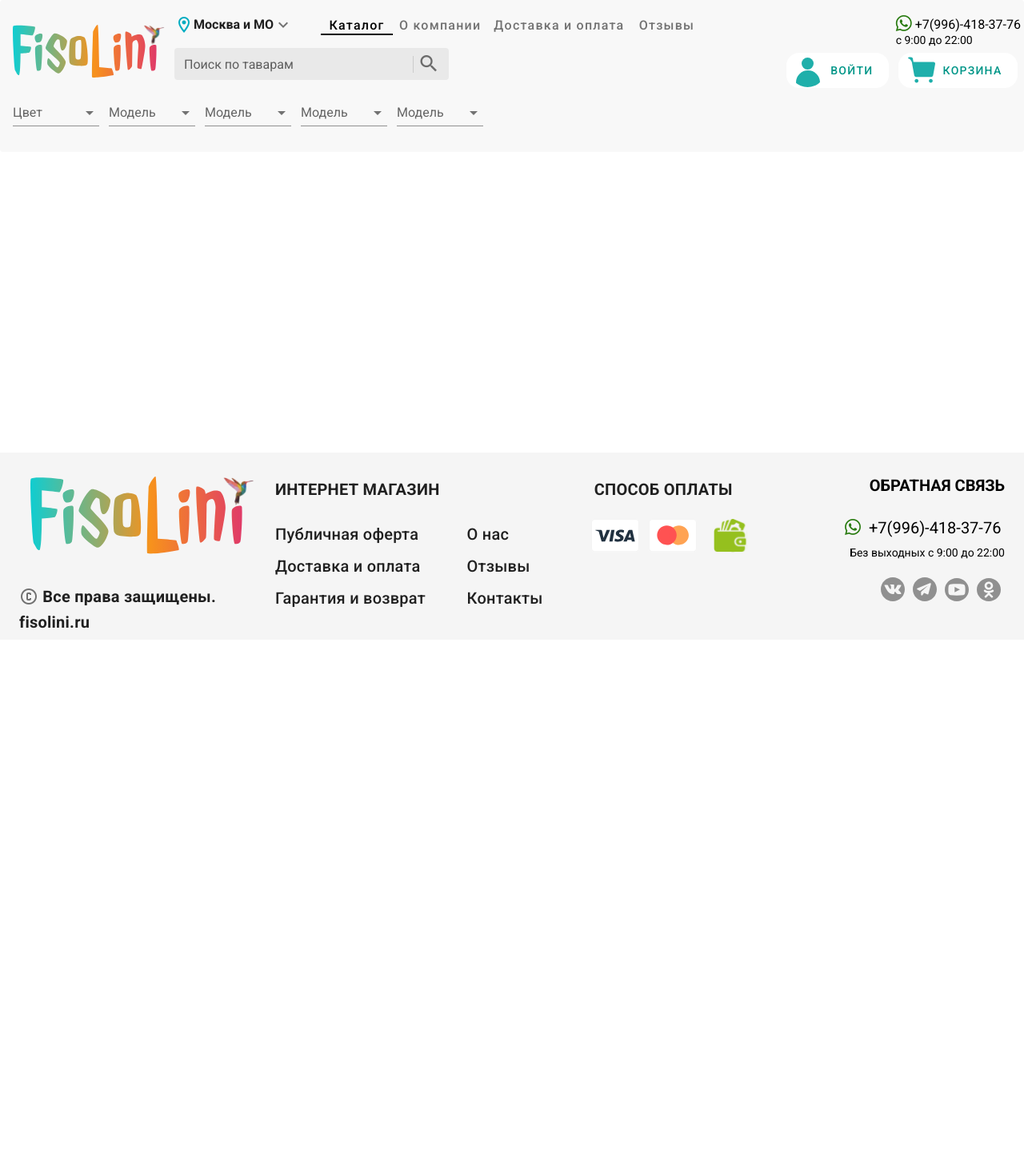
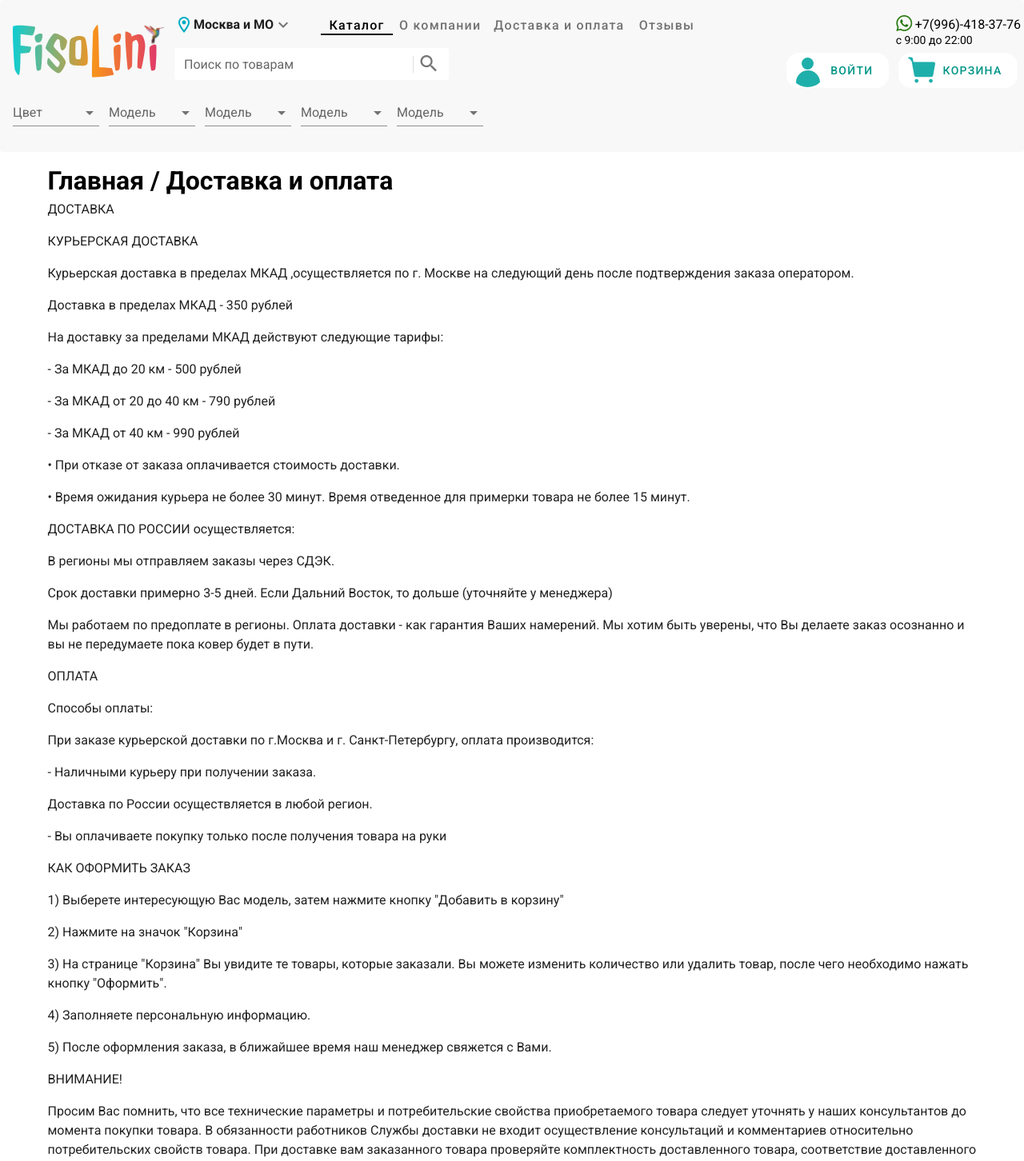
Before and after one commit to AlimAlibek/fisolini-frontend, a Vue app: page /payment in a window 1280 px wide. Shown: the top 1452 px of the page at 80% size. Before the commit the page ends 800 px from the top, so only its background shows below. Built offline with nearby package versions, Linux system fonts and the light colour scheme; what vue-notification would draw is missing.

Commit message:
Мелкие баг фиксы и добавление двух страниц

```diff
--- a/src/components/FeedbackInfo.vue
+++ b/src/components/FeedbackInfo.vue
@@ -16,12 +16,14 @@
             :x-small="!mobile"
             :x-large="mobile"
           >
-            <v-icon
+             <a v-bind:href="'https://wa.me/79964183776'" target="_blank" style="color: #000000;text-decoration: none;">
+             <v-icon
                 color="#277A0E"
                 :size="mobile ? 50 : 24"
             >
                 mdi-whatsapp
             </v-icon>
+            </a>
           </v-btn>
 
           <template v-if="mobile">
@@ -34,7 +36,8 @@
           </template>
 
           <span v-else>
-             +7(996)-418-37-76
+            <a v-bind:href="'https://wa.me/79964183776'" target="_blank" style="color: #000000;text-decoration: none;">+7(996)-418-37-76 </a>
+
           </span>
         </div>
 
@@ -104,12 +107,12 @@ export default {
                 path: this.TelegramUrl || '#'
             },
             {
-                title: 'Ютуб',
+                title: 'Youtube',
                 icon: () => youtubeIcon,
                 path: this.YoutubeUrl || '#'
             },
             {
-                title: 'Однаклассники',
+                title: 'Одноклассники',
                 icon: () => odnoklassnikiIcon,
                 path: this.OdnoklassnikiUrl || '#'
             },
--- a/src/components/SectionHeader.vue
+++ b/src/components/SectionHeader.vue
@@ -30,7 +30,7 @@
             },
 
             wrapClass() {
-                return this.smallWidth ? 'pt-10 pb-6' : 'pt-14 pb-9'
+                return this.smallWidth ? 'pt-6 pb-6' : 'pt-14 pb-9'
             },
 
             titleClass() {
--- a/src/components/TheHeader.vue
+++ b/src/components/TheHeader.vue
@@ -23,10 +23,12 @@
     >
       <div>
           <div class="main-logo">
+            <a v-bind:href="'/'" >
             <v-img
                :src="require('../assets/Fisolini_Logo.svg')"
                contain
             />
+            </a>
           </div>
       </div>
 
@@ -64,9 +66,9 @@
             <v-text-field
                 filled
                 dense
-                solo-inverted
+                solo
                 flat
-                label="Поиск по таварам"
+                label="Поиск по товарам"
                 type="text"
                 hide-details
                 color="#EBEBEB"
--- a/src/components/TheNavigation.vue
+++ b/src/components/TheNavigation.vue
@@ -46,7 +46,7 @@
 
         watch: {
             currentTab(value) {
-                console.log(value)
+                this.$router.push(this.tabs[value].path)
             }
         }
     }
--- a/src/components/TheServices.vue
+++ b/src/components/TheServices.vue
@@ -123,7 +123,7 @@
         return this.smallWidth ? 200 : 350
       },
       cardHeight() {
-        return this.smallWidth ? 75 : 150
+        return this.smallWidth ? 85 : 150
       },
 
       imageWidth(size) {
--- a/src/router.js
+++ b/src/router.js
@@ -31,6 +31,30 @@ let router = new Router({
                 requiresAuth: true
             }
         },
+        {
+            path: '/about',
+            name: 'about',
+            component: () => import('./views/About.vue'),
+            meta: {
+                requiresAuth: true
+            }
+        },
+        {
+            path: '/payment',
+            name: 'payment',
+            component: () => import('./views/Payment.vue'),
+            meta: {
+                requiresAuth: true
+            }
+        },
+        {
+            path: '/reviews',
+            name: 'reviews',
+            component: () => import('./views/Reviews.vue'),
+            meta: {
+                requiresAuth: true
+            }
+        },
     ]
 })
 
--- a/src/store/goods.js
+++ b/src/store/goods.js
@@ -51,7 +51,8 @@ export const goods = {
     actions: {
         async loadGoods(ctx) {
             const catalog = await axios.get('/catalog');
-
+            ctx.commit('setGoods', catalog.data.data.products)
+            ctx.dispatch('sortGoods')
             if (catalog.statusText === "OK") {
 
                 ctx.commit('setGoods', catalog.data.data.products)
--- /dev/null
+++ b/src/views/About.vue
@@ -0,0 +1,17 @@
+<template>
+    <v-container>
+        <h1><a v-bind:href="'/'" style="color: #000000 ;text-decoration: none;"> Главная / О компании</a></h1>
+        <p> О компании fisolini.ru</p>
+        <p>Fisolini.ru – это независимый тематический Интернет-ресурс, созданный московскими экспертами в коврах и декораторами интерьеров. Наша задача – как можно больше рассказать о ковре и его роли в интерьере. В блоге Вы найдёте статьи о современных трендах в дизайне интерьеров, прочитаете о том, как правильно подобрать ковер, поймете, как именно формируется стоимость ковра. Также у нас Вы можете ознакомиться с лучшими предложениями от наших партнеров, среди которых представлено более 40 салонов ковров. Представленный выбор ковров на нашем сайте является самым полным в России, что позволяет подобрать ковёр в любой интерьер.</p>
+        <p>При выборе партнера мы руководствуемся его репутацией на рынке, надежностью, актуальностью ассортимента и адекватностью цен, уровнем и качеством сервиса. На протяжении сотрудничества мы постоянно контролируем качество товара и сервиса. На сайте, в разделе «Как выбрать ковер», Вы найдете полную информацию о коврах, интересные статьи и полезные рекомендации. Кроме того, на сайте доступны следующие опции:</p>
+        <p>- осуществить покупку с доставкой на дом;</p>
+        <p>- оформить заказ онлайн;</p>
+        <p>- получить консультацию по телефону с декоратором или экспертом;</p>
+        <p>- выслать фото Вашего интерьера для подбора оптимальных вариантов оформления;</p>
+        <p>- заказать примерку на дом в подарок.</p>
+        <p>Мы осуществляем доставку по Москве, Московской области, Санкт-Петербургу и Ленинградской области, гарантируем возврат денег. Рекомендованные нами химчистки предлагают специальный сервис для наших клиентов.</p>
+        <p>Мы всегда на связи с Вами – наши специалисты проконсультируют Вас даже после покупки ковра. Также можем провести оценку Вашего изделия и сертифицировать его в Музее Востока.</p>
+        <p>Наша команда – это группа опытных экспертов в коврах, искусствоведов, дизайнеров, журналистов и молодых интернет-маркетологов. Их способности направлены на то, чтобы выбор ковра стал для Вас простым, удобным и интересным процессом.
+</p>
+    </v-container>
+</template>
--- /dev/null
+++ b/src/views/Payment.vue
@@ -0,0 +1,33 @@
+<template>
+    <v-container>
+        <h1><a v-bind:href="'/'" style="color: #000000 ;text-decoration: none;"> Главная / Доставка и оплата</a></h1>
+        <p>ДОСТАВКА</p>
+        <p>КУРЬЕРСКАЯ ДОСТАВКА</p>
+        <p>Курьерская доставка в пределах МКАД ,осуществляется по г. Москве на следующий день после подтверждения заказа оператором.</p>
+        <p>Доставка в пределах МКАД - 350 рублей</p>
+        <p>На доставку за пределами МКАД действуют следующие тарифы:</p>
+        <p>- За МКАД до 20 км - 500 рублей</p>
+        <p>- За МКАД от 20 до 40 км - 790 рублей</p>
+        <p>- За МКАД от 40 км - 990 рублей</p>
+        <p>• При отказе от заказа оплачивается стоимость доставки.</p>
+        <p>• Время ожидания курьера не более 30 минут. Время отведенное для примерки товара не более 15 минут.</p>
+        <p>ДОСТАВКА ПО РОССИИ осуществляется:</p>
+        <p>В регионы мы отправляем заказы через СДЭК.</p>
+        <p>Срок доставки примерно 3-5 дней. Если Дальний Восток, то дольше (уточняйте у менеджера)</p>
+        <p>Мы работаем по предоплате в регионы. Оплата доставки - как гарантия Ваших намерений. Мы хотим быть уверены, что Вы делаете заказ осознанно и вы не передумаете пока ковер будет в пути.</p>
+        <p>ОПЛАТА</p>
+        <p>Способы оплаты:</p>
+        <p>При заказе курьерской доставки по г.Москва и г. Санкт-Петербургу, оплата производится:</p>
+        <p>- Наличными курьеру при получении заказа.</p>
+        <p>Доставка по России осуществляется в любой регион.</p>
+        <p>- Вы оплачиваете покупку только после получения товара на руки</p>
+        <p>КАК ОФОРМИТЬ ЗАКАЗ</p>
+        <p>1) Выберете интересующую Вас модель, затем нажмите кнопку "Добавить в корзину"</p>
+        <p>2) Нажмите на значок "Корзина"</p>
+        <p>3) На странице "Корзина" Вы увидите те товары, которые заказали. Вы можете изменить количество или удалить товар, после чего необходимо нажать кнопку "Оформить".</p>
+        <p>4) Заполняете персональную информацию.</p>
+        <p>5) После оформления заказа, в ближайшее время наш менеджер свяжется с Вами.</p>
+        <p>ВНИМАНИЕ!</p>
+        <p>Просим Вас помнить, что все технические параметры и потребительские свойства приобретаемого товара следует уточнять у наших консультантов до момента покупки товара. В обязанности работников Службы доставки не входит осуществление консультаций и комментариев относительно потребительских свойств товара. При доставке вам заказанного товара проверяйте комплектность доставленного товара, соответствие доставленного товара описанию на нашем сайте, также проверьте товар на наличие брака. При не заявлении вами при получении товара претензий по поводу брака, в дальнейшем подобные претензии не рассматриваются.</p>
+    </v-container>
+</template>
--- /dev/null
+++ b/src/views/Reviews.vue
@@ -0,0 +1,6 @@
+<template>
+    <v-container>
+        <h1><a v-bind:href="'/'" style="color: #000000 ;text-decoration: none;"> Главная / Отзывы</a></h1>
+        <p>Страница в разработке</p>
+    </v-container>
+</template>
```
Also changed, not shown: src/assets/Fisolini_Logo.svg.
